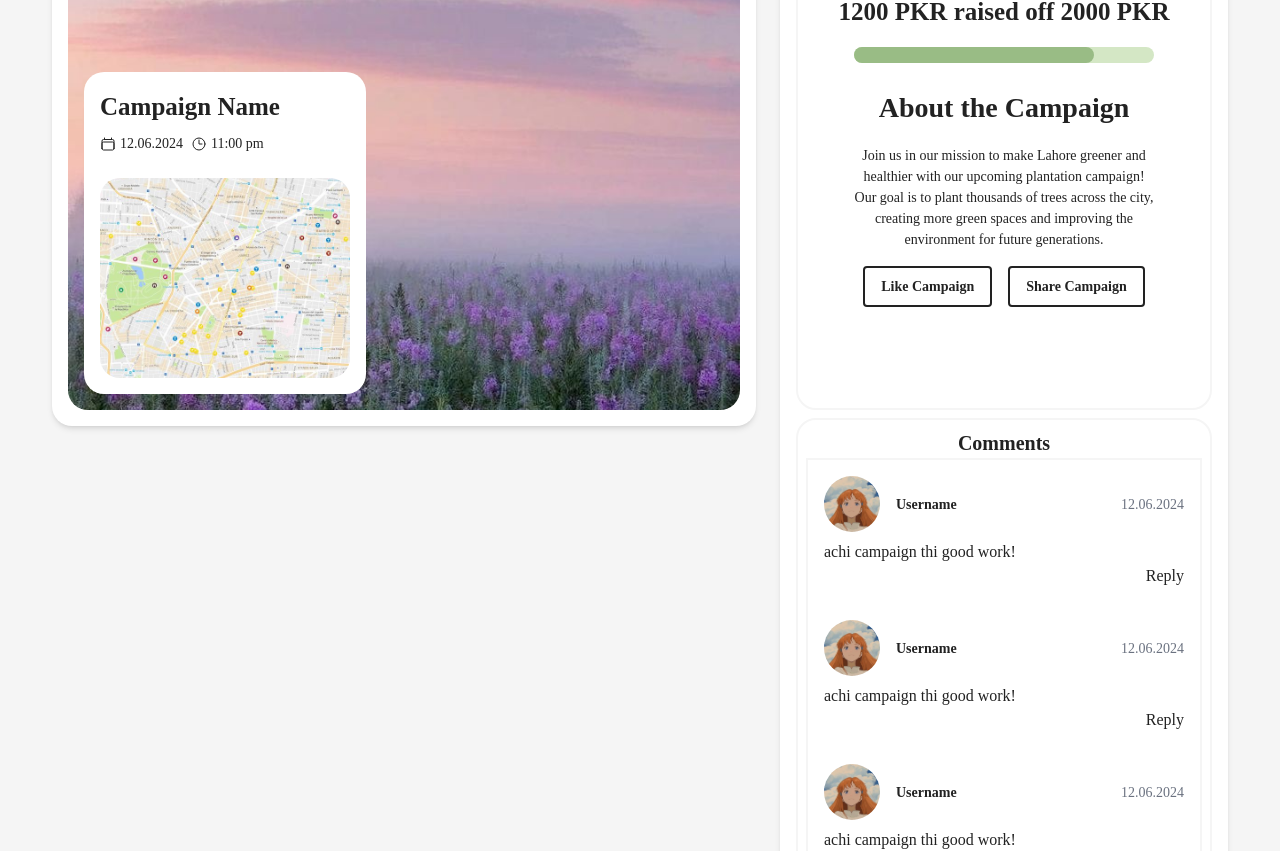
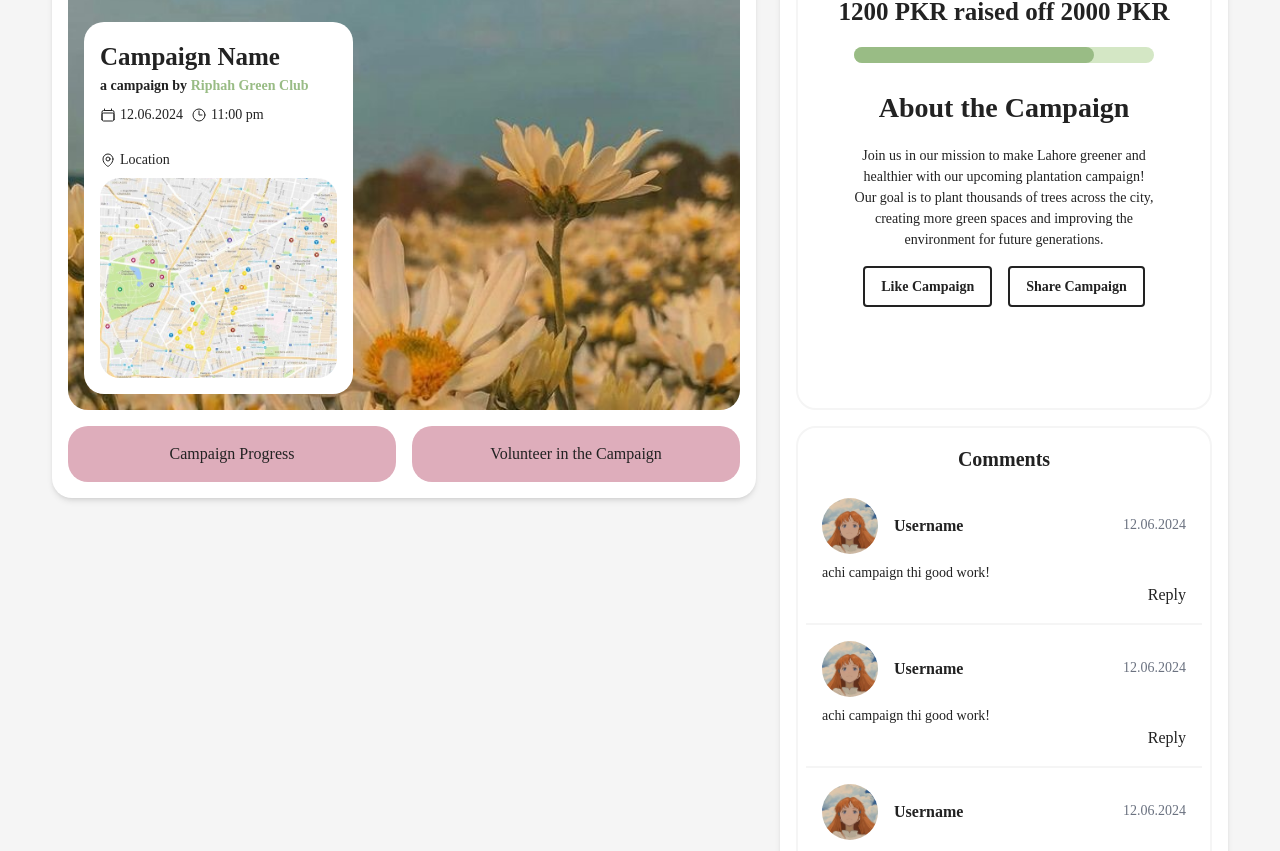
Before and after one commit to AliaSadiq/Plantify, a React (Create React App) app in the folder frontend/: page /campaign-details in a window 1280 px wide. Shown: the part 266-1117 px from the top of the page. Built offline with nearby package versions, Linux system fonts and the light colour scheme.

Commit message:
campiagn details page

```diff
--- a/frontend/src/pages/campaign-details-page.js
+++ b/frontend/src/pages/campaign-details-page.js
@@ -1,22 +1,25 @@
 import React from "react";
 import Button from "../components/button";
+import { Link } from "react-router-dom";
 
 export default function CampaignDetailsPage({ campaign }) {
     return(
         <div className="flex flex-col min-h-screen md:flex-row gap-6 mt-40 mb-10 items-start justify-center bg-neutral">
             {/* Wider Div */}
-            <div className="relative w-full md:w-[60%] lg:w-[55%] bg-white p-4 rounded-[20px] shadow-md">
+            <div className="w-full md:w-[60%] lg:w-[55%] bg-white p-4 rounded-[20px] shadow-md">
+                <div className="relative">
                     <svg
                         xmlns="http://www.w3.org/2000/svg"
                         fill="none" viewBox="0 0 24 24"
                         strokeWidth={1.5} stroke="currentColor"
-                    className="absolute top-8 right-8 size-8"
+                        className="absolute top-4 right-4 size-8"
                     >
                         <path strokeLinecap="round" strokeLinejoin="round" d="M21 8.25c0-2.485-2.099-4.5-4.688-4.5-1.935 0-3.597 1.126-4.312 2.733-.715-1.607-2.377-2.733-4.313-2.733C5.1 3.75 3 5.765 3 8.25c0 7.22 9 12 9 12s9-4.78 9-12Z" />
                     </svg>
-                <img className="w-full h-[500px] object-cover rounded-[20px]" src="assets/campaign-2.jpeg"></img>
-                <div className="absolute left-8 bottom-8 w-[40%] p-4 bg-white rounded-[20px]">
+                    <img className="w-full h-[500px] object-cover rounded-[20px]" src="assets/campaign-6.jpeg"></img>
+                    <div className="absolute left-4 bottom-4 w-[40%] p-4 bg-white rounded-[20px]">
                         <h1 className="font-semibold text-lg">Campaign Name</h1>
+                        <p className="font-semibold text-sm">a campaign by <Link to="" className="text-navygreen-300 hover:text-navygreen-400">Riphah Green Club</Link></p>
                         <div className="flex gap-2 mt-2">
                             <div className="flex items-center mb-2">
                                 <svg
@@ -49,11 +52,37 @@ export default function CampaignDetailsPage({ campaign }) {
                                 </span>
                             </div>
                         </div>
+                        <div className="flex items-center mb-2 mt-4">
+                            <svg
+                                xmlns="http://www.w3.org/2000/svg"
+                                fill="none"
+                                viewBox="0 0 24 24"
+                                strokeWidth="1.5"
+                                stroke="currentColor"
+                                className="w-4 h-4 mr-1"
+                            >
+                                <path strokeLinecap="round" strokeLinejoin="round" d="M15 10.5a3 3 0 1 1-6 0 3 3 0 0 1 6 0Z" />
+                                <path strokeLinecap="round" strokeLinejoin="round" d="M19.5 10.5c0 7.142-7.5 11.25-7.5 11.25S4.5 17.642 4.5 10.5a7.5 7.5 0 1 1 15 0Z" />
+                            </svg>
+                            <span className="text-sm">Location</span>
+                        </div>
                         <img
-                        className="w-full h-[200px] mt-4 object-cover rounded-[20px]"
+                            className="w-full h-[200px] object-cover rounded-[20px]"
                             src="assets/map.jpeg"
                             alt="Map"
                         />
+                    </div>
+                </div>
+                <div className="flex gap-4">
+                    <div className="static bg-pinky p-4 mt-4 rounded-[20px] w-1/2">
+                        <h2 className="text-center">Campaign Progress</h2>
+                        <div className="flex flex-row">
+
+                        </div>
+                    </div>
+                    <div className="static bg-pinky p-4 mt-4 rounded-[20px] w-1/2">
+                        <h2 className="text-center">Volunteer in the Campaign</h2>
+                    </div>
                 </div>
             </div>
 
@@ -87,44 +116,44 @@ export default function CampaignDetailsPage({ campaign }) {
                     </div>
                 </div>
                 {/* Comments Div */}
-                <div className="bg-inherit w-full p-2 border-neutral border-2 rounded-[20px] mt-2">
-                    <h2 className="font-semibold text-md text-center">Comments</h2>
-                    <ul className="flex flex-col items-start border-neutral border-2 justify-center">
-                        <li className="relative w-full rounded-lg p-4">
+                <div className="bg-inherit w-full p-2 border-neutral border-2 rounded-[20px] mt-4">
+                    <h2 className="font-semibold text-md text-center py-2">Comments</h2>
+                    <ul className="flex flex-col items-start  overflow-y-auto max-h-96">
+                        <li className="relative w-full p-4 border-b-2 border-neutral">
                             <div className="w-full flex flex-row items-center">
                                 <img src="assets/testimonial-2.jpeg" className="w-14 h-14 object-cover rounded-full"/>
                                 <div className="ml-2 w-full flow-root">
-                                    <p className="float-left font-semibold text-sm ml-2">Username</p>
+                                    <p className="float-left font-semibold ml-2">Username</p>
                                     <p className="float-right text-gray-500 text-sm">12.06.2024</p>
                                 </div>
                             </div>
-                            <p className="mt-2 mr-4 text-justify">
+                            <p className="mt-2 mr-4 text-justify text-sm">
                                 achi campaign thi good work!
                             </p>
                             <p className="text-right">Reply</p>
                         </li>
-                        <li className="relative w-full rounded-lg p-4">
+                        <li className="relative w-full p-4 border-b-2 border-neutral">
                             <div className="w-full flex flex-row items-center">
                                 <img src="assets/testimonial-2.jpeg" className="w-14 h-14 object-cover rounded-full"/>
                                 <div className="ml-2 w-full flow-root">
-                                    <p className="float-left font-semibold text-sm ml-2">Username</p>
+                                    <p className="float-left font-semibold ml-2">Username</p>
                                     <p className="float-right text-gray-500 text-sm">12.06.2024</p>
                                 </div>
                             </div>
-                            <p className="mt-2 mr-4 text-justify">
+                            <p className="mt-2 mr-4 text-justify text-sm">
                                 achi campaign thi good work!
                             </p>
                             <p className="text-right">Reply</p>
                         </li>
-                        <li className="relative w-full rounded-lg p-4">
+                        <li className="relative w-full p-4 border-b-2 border-neutral">
                             <div className="w-full flex flex-row items-center">
                                 <img src="assets/testimonial-2.jpeg" className="w-14 h-14 object-cover rounded-full"/>
                                 <div className="ml-2 w-full flow-root">
-                                    <p className="float-left font-semibold text-sm ml-2">Username</p>
+                                    <p className="float-left font-semibold ml-2">Username</p>
                                     <p className="float-right text-gray-500 text-sm">12.06.2024</p>
                                 </div>
                             </div>
-                            <p className="mt-2 mr-4 text-justify">
+                            <p className="mt-2 mr-4 text-justify text-sm">
                                 achi campaign thi good work!
                             </p>
                             <p className="text-right">Reply</p>
```
Lines whose indentation alone changed are shown as unchanged.
